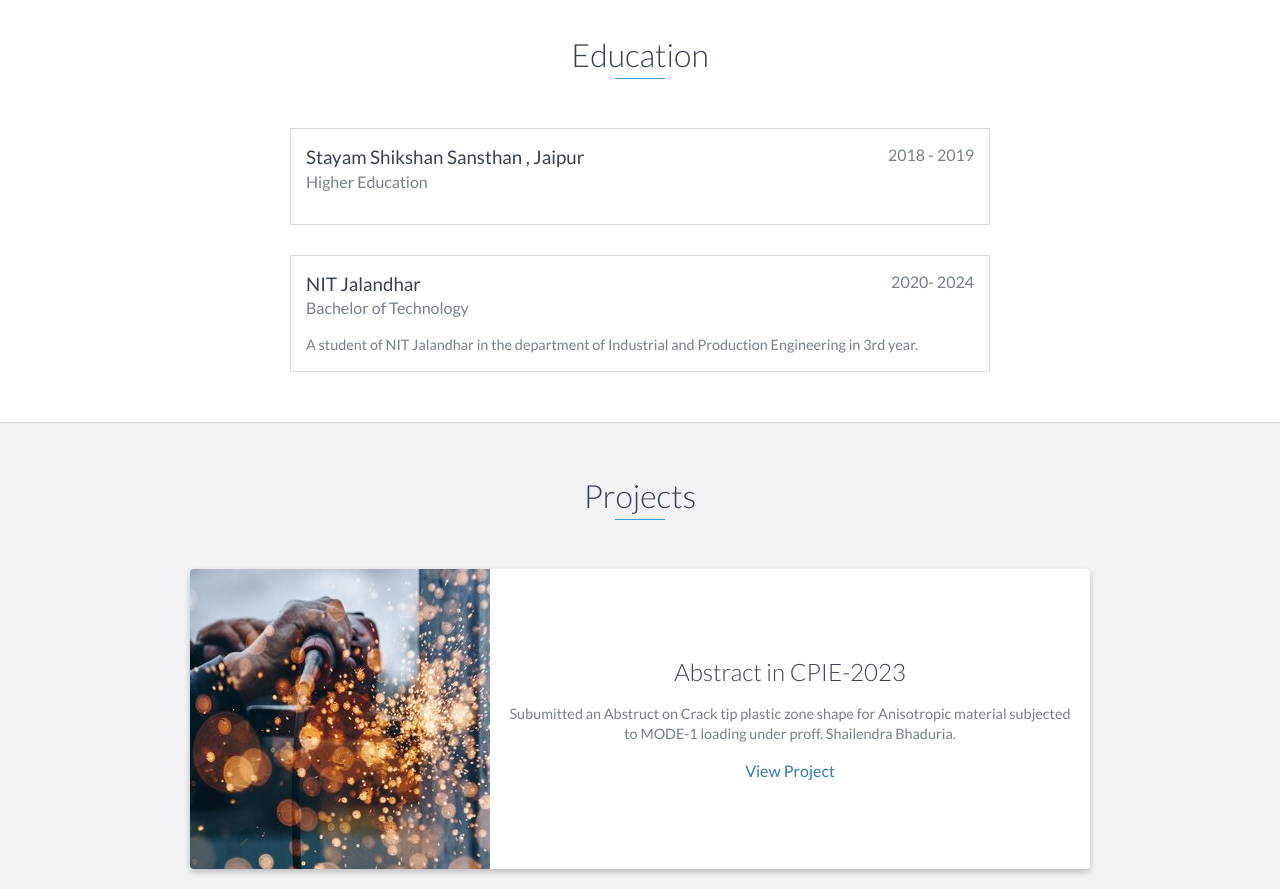
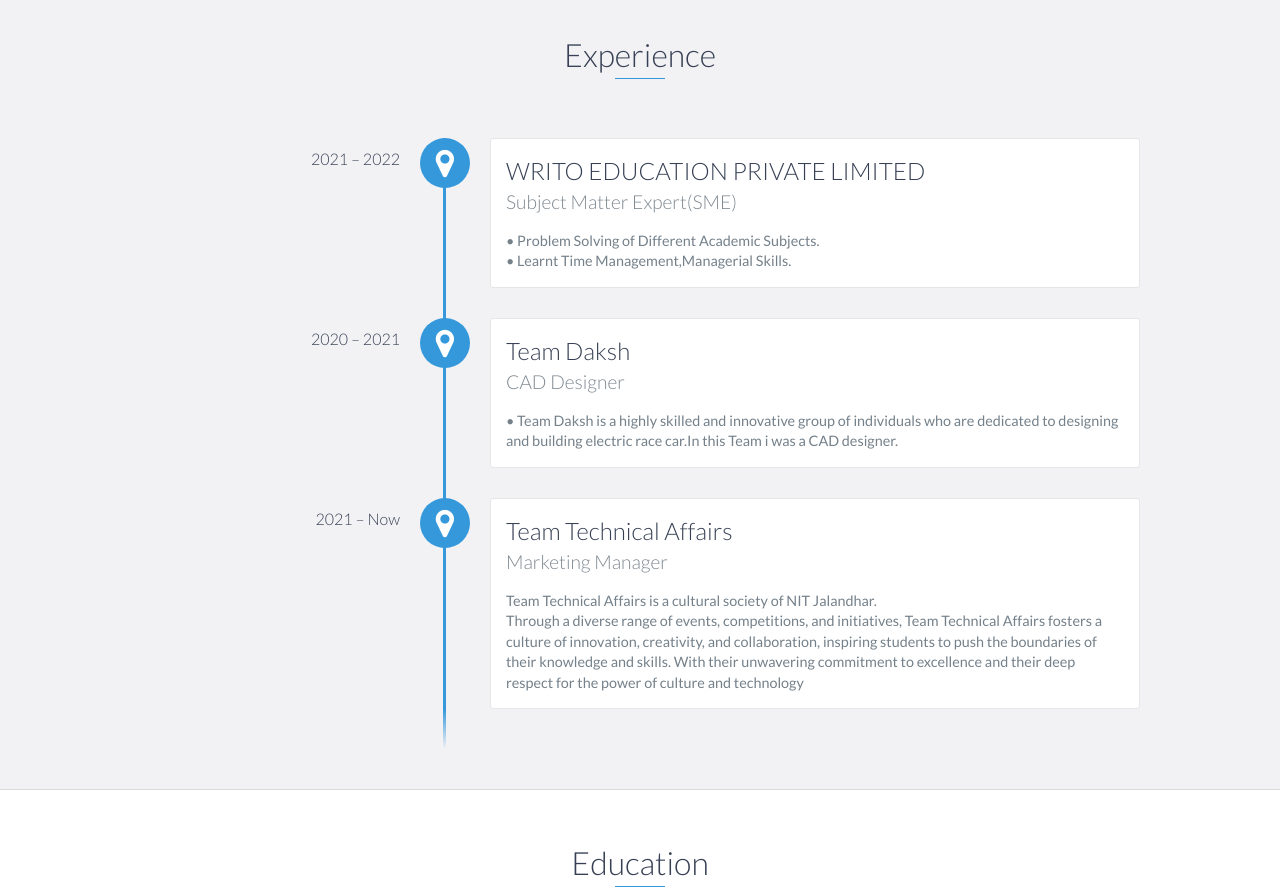
Before and after one commit to maheshprajapat123/mahesh, a website: page index.html in a window 1280 px wide. Shown: the part 1060-1949 px from the top of the page. Drawn offline with nearby package versions, Linux system fonts and the light colour scheme.

Commit message:
Update index.html

```diff
--- a/index.html
+++ b/index.html
@@ -84,35 +84,36 @@
         </div>
     </div>
     <!-- End #about -->
-<!--
-    <div id="experience" class="background-alt">
+ <div id="experience" class="background-alt">
         <h2 class="heading">Experience</h2>
         <div id="experience-timeline">
-            <div data-date="September 2015 – September 2016">
-                <h3>Employer Name</h3>
-                <h4>Job Title</h4>
+            <div data-date="2021 – 2022">
+                <h3>WRITO EDUCATION PRIVATE LIMITED</h3>
+                <h4>Subject Matter Expert(SME)</h4>
                 <p>
-                    Lorem ipsum dolor sit amet, consectetur adipiscing elit. Curabitur in iaculis ex. Etiam volutpat laoreet urna. Morbi ut tortor nec nulla commodo malesuada sit amet vel lacus. Fusce eget efficitur libero. Morbi dapibus porta quam laoreet placerat.
-                </p>
+                    • Problem Solving of Different Academic Subjects. <br>
+                    • Learnt Time Management,Managerial Skills.
+
+                  </p>
             </div>
 
-            <div data-date="September 2015 – September 2016">
-                <h3>Employer Name</h3>
-                <h4>Job Title</h4>
+            <div data-date=" 2020 – 2021">
+                <h3>Team Daksh</h3>
+                <h4>CAD Designer</h4>
                 <p>
-                    Lorem ipsum dolor sit amet, consectetur adipiscing elit. Curabitur in iaculis ex. Etiam volutpat laoreet urna. Morbi ut tortor nec nulla commodo malesuada sit amet vel lacus. Fusce eget efficitur libero. Morbi dapibus porta quam laoreet placerat.
-                </p>
+                    • Team Daksh is a highly skilled and innovative group of individuals who are dedicated to designing and building  electric race car.In this Team i was a CAD designer.
+                  </p>
             </div>
 
-            <div data-date="September 2015 – September 2016">
-                <h3>Employer Name</h3>
-                <h4>Job Title</h4>
+            <div data-date="2021 – Now">
+                <h3>Team Technical Affairs</h3>
+                <h4>Marketing Manager</h4>
                 <p>
-                    Lorem ipsum dolor sit amet, consectetur adipiscing elit. Curabitur in iaculis ex. Etiam volutpat laoreet urna. Morbi ut tortor nec nulla commodo malesuada sit amet vel lacus. Fusce eget efficitur libero. Morbi dapibus porta quam laoreet placerat.
-                </p>
+                    Team Technical Affairs is a cultural society of NIT Jalandhar. <br>Through a diverse range of events, competitions, and initiatives, Team Technical Affairs fosters a culture of innovation, creativity, and collaboration, inspiring students to push the boundaries of their knowledge and skills. With their unwavering commitment to excellence and their deep respect for the power of culture and technology
+                   </p>
             </div>
         </div>
-    </div>  -->
+    </div>
     <!-- End #experience -->
 
     <div id="education">
```
